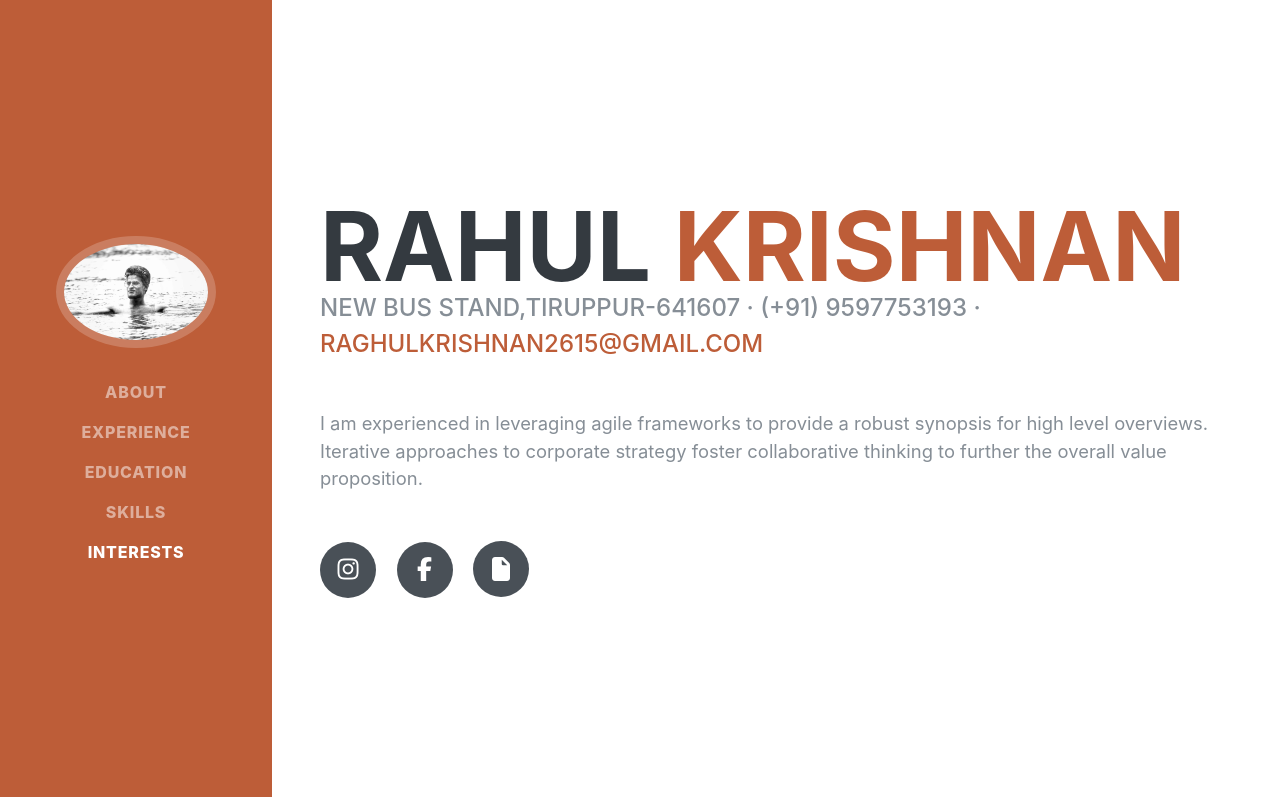
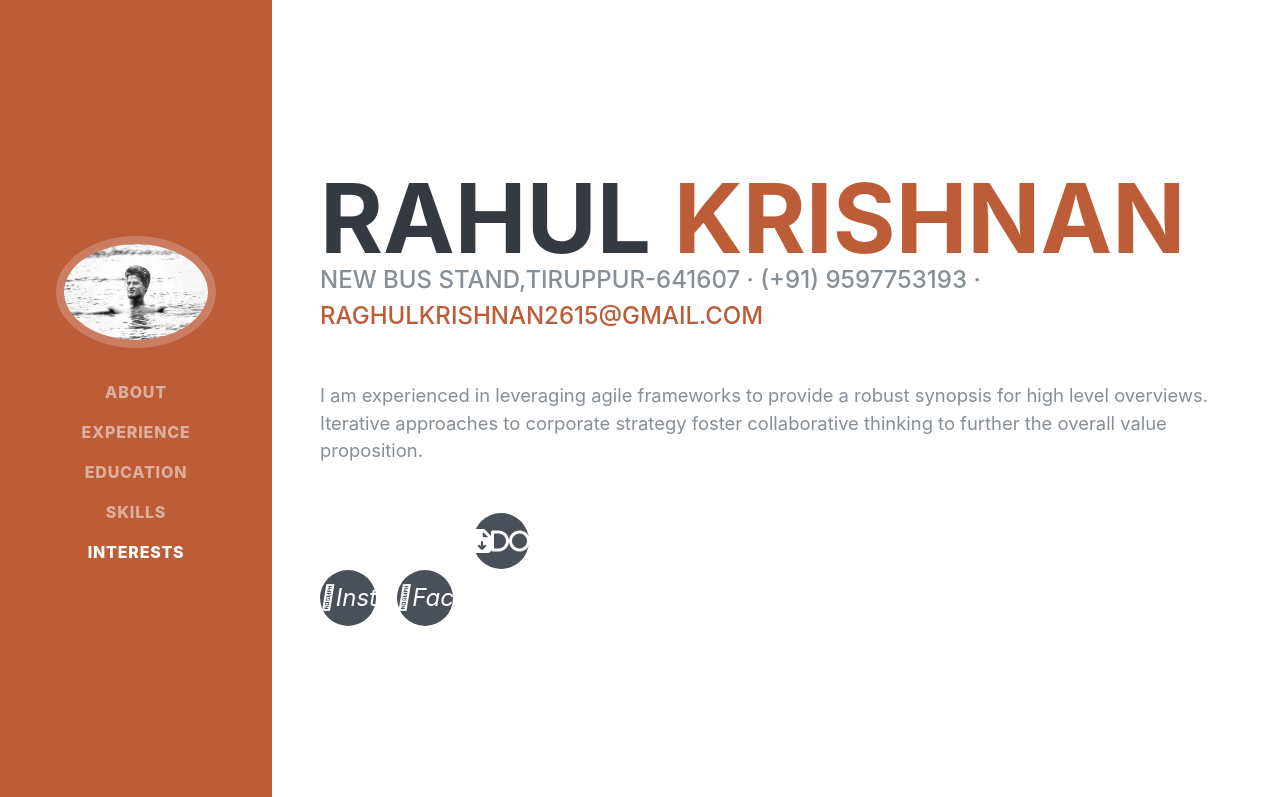
Before and after one commit to RahulRascal/rahulresume, a plain HTML site: page index.html in a window 1280 px wide. Shown: the top 797 px of the page. Drawn offline with Linux system fonts and the light colour scheme; a web font is replaced by a local one.

Commit message:
Update index.html

```diff
--- a/index.html
+++ b/index.html
@@ -70,12 +70,12 @@
         <div class="social-icons">
 
           <a href="https://www.instagram.com/i_m_lord_shiva">
-            <i class="fab fa-instagram"></i>
+            <i class="fa-instagram">Insta</i>
           </a>
           <a href="https://www.facebook.com/raghul.krishnan.372?ref=bookmarks">
-            <i class="fab fa-facebook-f"></i>
+            <i class="fa-facebook-f">Facebook</i>
           </a>
-          <a href="img/resume.pdf.pdf" id="download" class="fa fa-file"></a>
+          <a href="img/resume.pdf.pdf" id="download" class="fa fa-file-download">download Resume</a>
         </div>
       </div>
 
```
